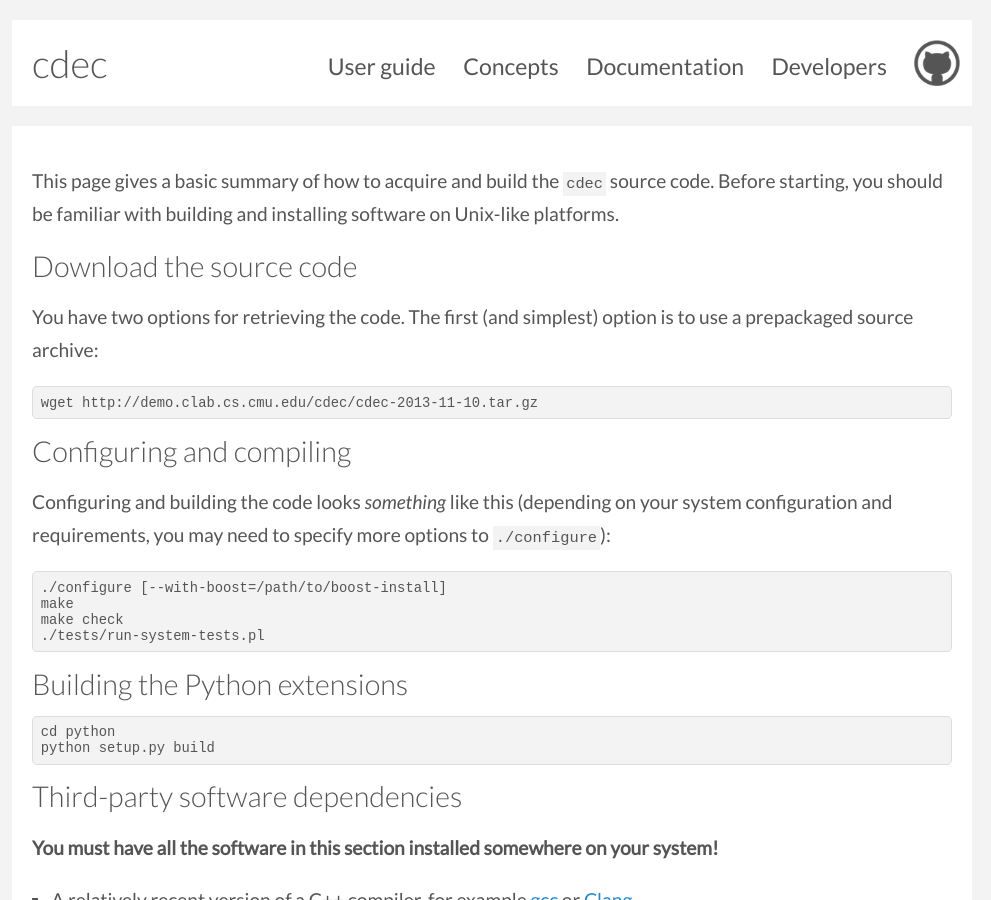
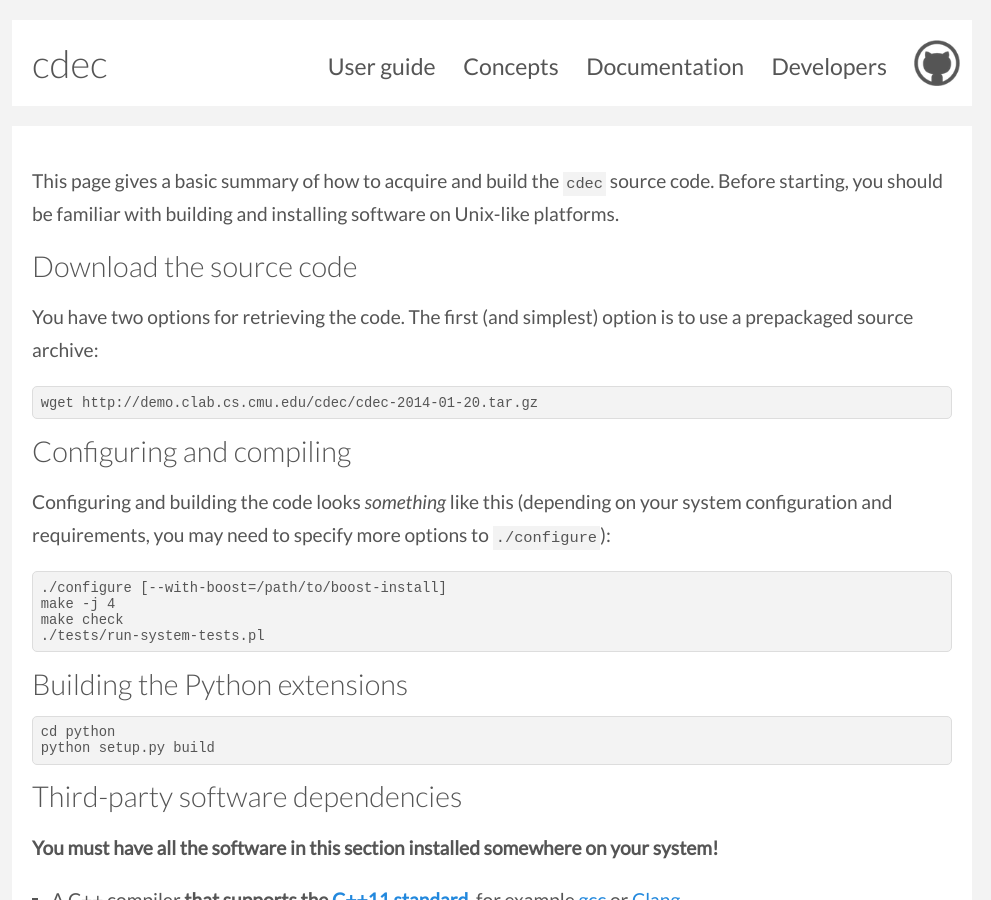
Before and after one commit to cdec/cdec.github.com, a Jekyll site: the page built from guide/compiling.md, in a window 1280 px wide and 900 px high. Shown: the whole window, without its empty margins (148-1139 px from the left). Built offline with Jekyll 4.4.1, drawn with Linux system fonts in a browser that asks for light colours; some web fonts are replaced; Markdown is read by kramdown in place of the engine named in the settings; some of the changed text lies outside the part shown.

Commit message:
new release jan 20, 2014

```diff
--- a/guide/compiling.md
+++ b/guide/compiling.md
@@ -7,13 +7,13 @@ This page gives a basic summary of how to acquire and build the `cdec` source co
 # Download the source code
 You have two options for retrieving the code. The first (and simplest) option is to use a prepackaged source archive:
 
-    wget http://demo.clab.cs.cmu.edu/cdec/cdec-2013-11-10.tar.gz
+    wget http://demo.clab.cs.cmu.edu/cdec/cdec-2014-01-20.tar.gz
 
 # Configuring and compiling
 Configuring and building the code looks *something* like this (depending on your system configuration and requirements, you may need to specify more options to `./configure`):
 
     ./configure [--with-boost=/path/to/boost-install]
-    make
+    make -j 4
     make check
     ./tests/run-system-tests.pl
 
@@ -25,7 +25,7 @@ Configuring and building the code looks *something* like this (depending on your
 # Third-party software dependencies
 **You must have all the software in this section installed somewhere on your system!**
 
-- A relatively recent version of a C++ compiler, for example [gcc](http://gcc.gnu.org/) or [Clang](http://clang.llvm.org/).
+- A C++ compiler **that supports the [C++11 standard](http://www.stroustrup.com/C++11FAQ.html)**, for example [gcc](http://gcc.gnu.org/) or [Clang](http://clang.llvm.org/).
 - [Boost C++ libraries (version 1.44 or later)](http://www.boost.org/).
     - If you build your own boost, you _must install it_ using `bjam install`.
     - Older versions of Boost may work, but problems have been reported on some platforms with older versions.
--- a/index.html
+++ b/index.html
@@ -30,8 +30,8 @@ title: cdec
     <th>Description</th>
 </tr>
 <tr>
-  <td><a href="http://demo.clab.cs.cmu.edu/cdec/cdec-2013-11-10.tar.gz">cdec-2013-11-10.tar.gz</a></td>
-  <td><a href="releases/rel-2013-11-10.html">Release notes for the 2013-11-10 version</a></td>
+  <td><a href="http://demo.clab.cs.cmu.edu/cdec/cdec-2014-01-20.tar.gz">cdec-2014-01-20.tar.gz</a></td>
+  <td><a href="releases/rel-2014-01-20.html">Release notes for the 2014-01-20 version</a></td>
 </tr>
 <tr>
   <td><a href="http://demo.clab.cs.cmu.edu/cdec/cdec-2013-07-13.tar.gz">cdec-2013-07-13.tar.gz</a></td>
```
Also changed, not shown: releases/rel-2014-01-20.md (added, +23 -0 lines).
